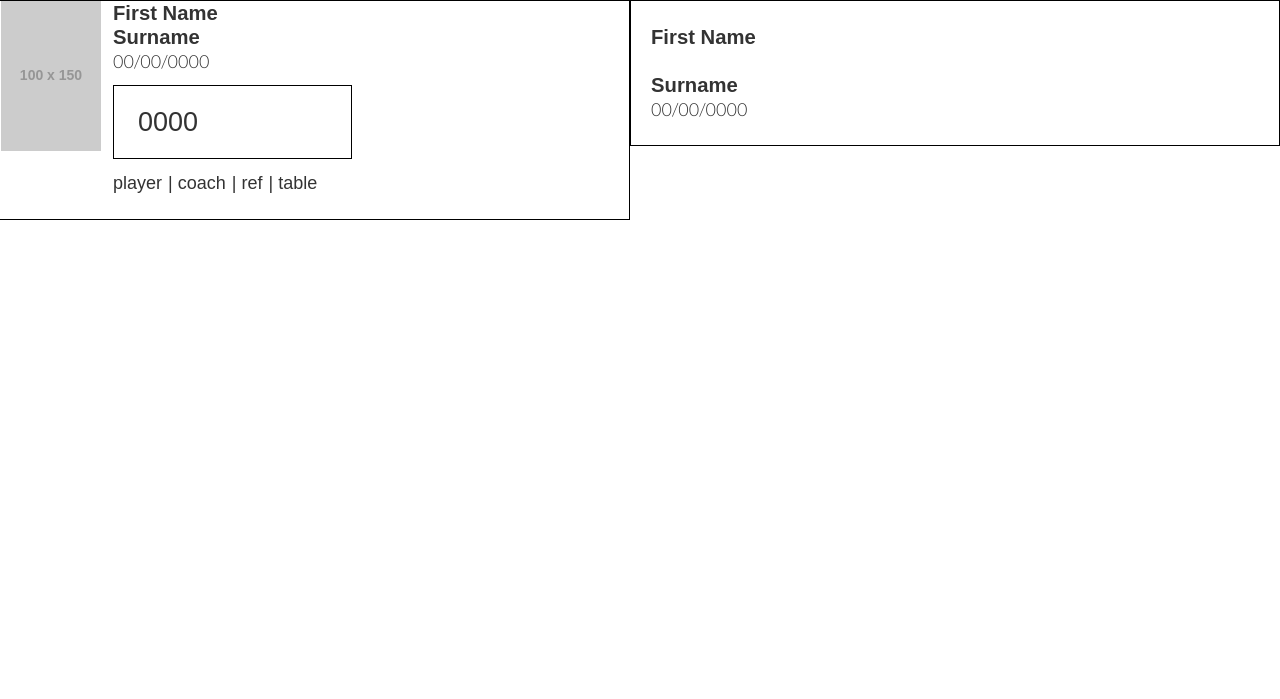
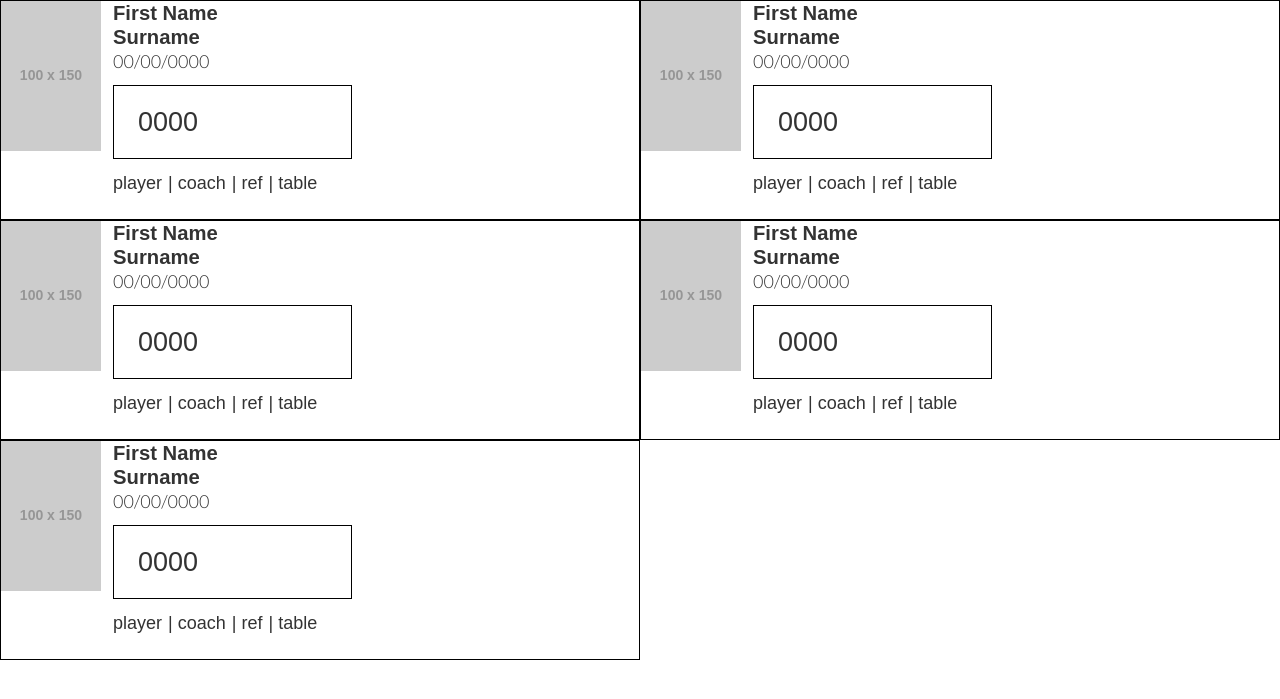
Before and after one commit to kdee15/ctba-app, a PHP site: page /player__print.php in a window 1280 px wide. Shown: the top 699 px of the page. Run offline with PHP 8.4, Linux system fonts and the light colour scheme; grey boxes labelled with a size stand in for pictures from a placeholder-image service; some libraries are stand-ins or nearby versions.

Commit message:
more print pages

```diff
--- a/assets/css/site/_1.4-object--navigation.scss
+++ b/assets/css/site/_1.4-object--navigation.scss
@@ -119,6 +119,23 @@
 
 // A.5. END -------------------------------------------------------------------------------------------------------
 
+// A.6. FOOTER NAV ------------------------------------------------------------------------------------------------
+
+.footer__nav {
+
+    list-style-type: none;
+    margin: $baseline 0;
+    padding: 0;
+
+    li {
+
+        display: inline-block;
+
+    }
+}
+
+// A.6. END -------------------------------------------------------------------------------------------------------
+
 // A. END +++++++++++++++++++++++++++++++++++++++++++++++++++++++++++++++++++++++++++++++++++++++++++++++++++++++++
 
 // B. MOBILE STYLES +++++++++++++++++++++++++++++++++++++++++++++++++++++++++++++++++++++++++++++++++++++++++++++++
--- a/assets/css/site/_1.6-object--card.scss
+++ b/assets/css/site/_1.6-object--card.scss
@@ -81,6 +81,18 @@
         margin-right: $baseline/2;
         float: left;
 
+        .player-photo__container {
+
+            @include aspect-ratio(100%, 50%);
+
+            img {
+
+                position: absolute;
+                top: 0;
+                left: 0;
+
+            }
+        }
     }
 
     .card__content {
--- a/assets/css/site/_3.7-page--print.scss
+++ b/assets/css/site/_3.7-page--print.scss
@@ -7,9 +7,16 @@
     background: $white !important;
     font-family: arial, helvetica, "times new roman";
 
+    .page__player-cards {
 
+        margin-left: 0 !important;
 
+        .player-card {
 
+            padding-left: 0 !important;
+
+        }
+    }
 }
 
     // A.1. MAJOR SECTION ---------------------------------------------------------------------------------------------
--- a/assets/css/stylesheet.css
+++ b/assets/css/stylesheet.css
@@ -1893,6 +1893,15 @@ h1 {
   display: inline-block;
 }
 
+.footer__nav {
+  list-style-type: none;
+  margin: 24px 0;
+  padding: 0;
+}
+.footer__nav li {
+  display: inline-block;
+}
+
 @media only screen and (max-width: 480px) {
   .mobi-reveal {
     display: block;
@@ -1984,6 +1993,20 @@ h1 {
   margin-right: 12px;
   float: left;
 }
+.player-card .player-photo .player-photo__container {
+  position: relative;
+  width: 100%;
+}
+.player-card .player-photo .player-photo__container:before {
+  content: "";
+  display: block;
+  padding-top: 50%;
+}
+.player-card .player-photo .player-photo__container img {
+  position: absolute;
+  top: 0;
+  left: 0;
+}
 .player-card .card__content {
   float: left;
 }
@@ -2215,3 +2238,9 @@ body {
   background: #fff !important;
   font-family: arial, helvetica, "times new roman";
 }
+.print .page__player-cards {
+  margin-left: 0 !important;
+}
+.print .page__player-cards .player-card {
+  padding-left: 0 !important;
+}
--- a/player__print.php
+++ b/player__print.php
@@ -46,25 +46,124 @@
 
     </article>
 
+
     <article class="player-card grid__half">
 
-        <figure>
+        <figure class="player-photo">
 
-
+            <img src="http://www.placehold.it/100x150" alt="photo" />
 
         </figure>
 
-        <section>
+        <section class="card__content">
 
             <h3>First Name</h3>
             <h3>Surname</h3>
             <p>00/00/0000</p>
+            <div class="bsa-no">0000</div>
+            <ul class="role list">
+
+                <li>player</li>
+                <li>coach</li>
+                <li>ref</li>
+                <li>table</li>
+
+            </ul>
 
 
         </section>
 
     </article>
 
+
+    <article class="player-card grid__half">
+
+        <figure class="player-photo">
+
+            <img src="http://www.placehold.it/100x150" alt="photo" />
+
+        </figure>
+
+        <section class="card__content">
+
+            <h3>First Name</h3>
+            <h3>Surname</h3>
+            <p>00/00/0000</p>
+            <div class="bsa-no">0000</div>
+            <ul class="role list">
+
+                <li>player</li>
+                <li>coach</li>
+                <li>ref</li>
+                <li>table</li>
+
+            </ul>
+
+
+        </section>
+
+    </article>
+
+
+    <article class="player-card grid__half">
+
+        <figure class="player-photo">
+
+            <img src="http://www.placehold.it/100x150" alt="photo" />
+
+        </figure>
+
+        <section class="card__content">
+
+            <h3>First Name</h3>
+            <h3>Surname</h3>
+            <p>00/00/0000</p>
+            <div class="bsa-no">0000</div>
+            <ul class="role list">
+
+                <li>player</li>
+                <li>coach</li>
+                <li>ref</li>
+                <li>table</li>
+
+            </ul>
+
+
+        </section>
+
+    </article>
+
+
+    <article class="player-card grid__half">
+
+        <figure class="player-photo">
+
+            <img src="http://www.placehold.it/100x150" alt="photo" />
+
+        </figure>
+
+        <section class="card__content">
+
+            <h3>First Name</h3>
+            <h3>Surname</h3>
+            <p>00/00/0000</p>
+            <div class="bsa-no">0000</div>
+            <ul class="role list">
+
+                <li>player</li>
+                <li>coach</li>
+                <li>ref</li>
+                <li>table</li>
+
+            </ul>
+
+
+        </section>
+
+    </article>
+
+
+
 </section>
 
 <!-- C. END -->
```
Also changed, not shown: players.php (+7 -0 lines).
